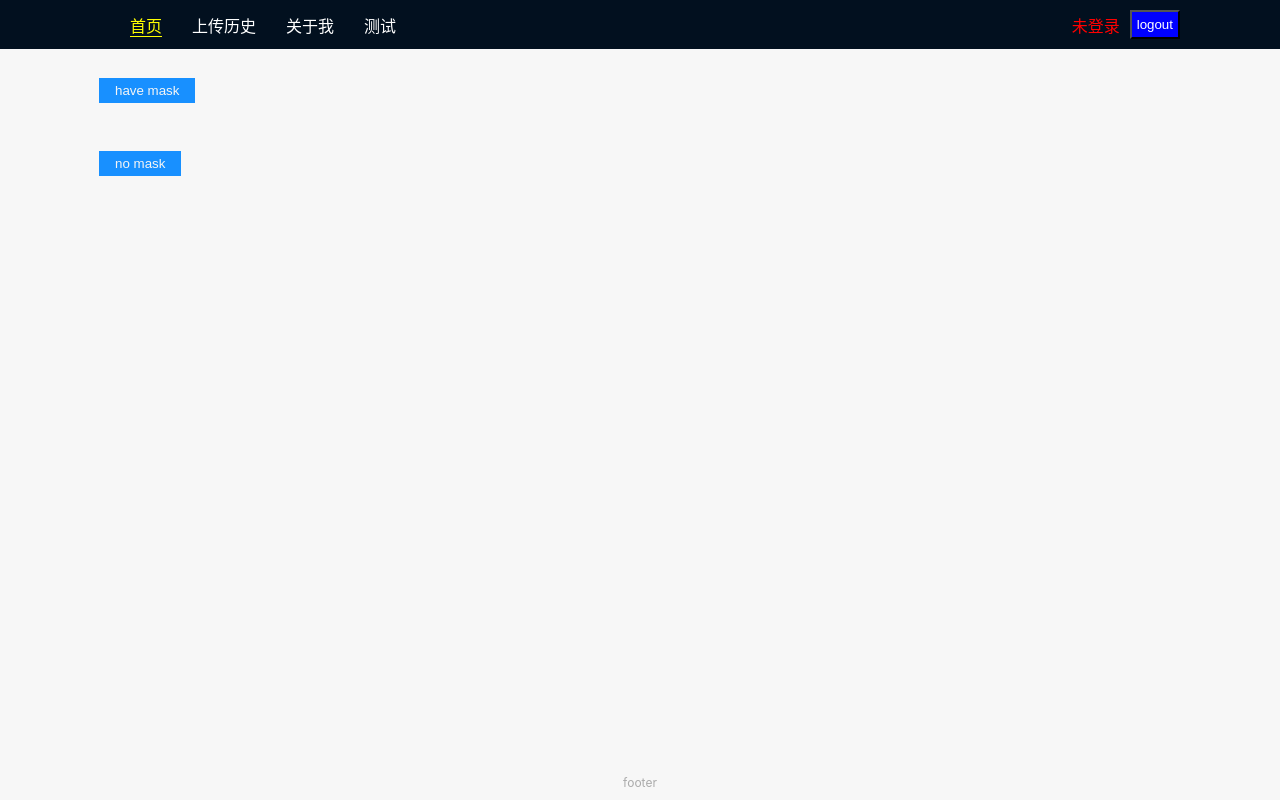
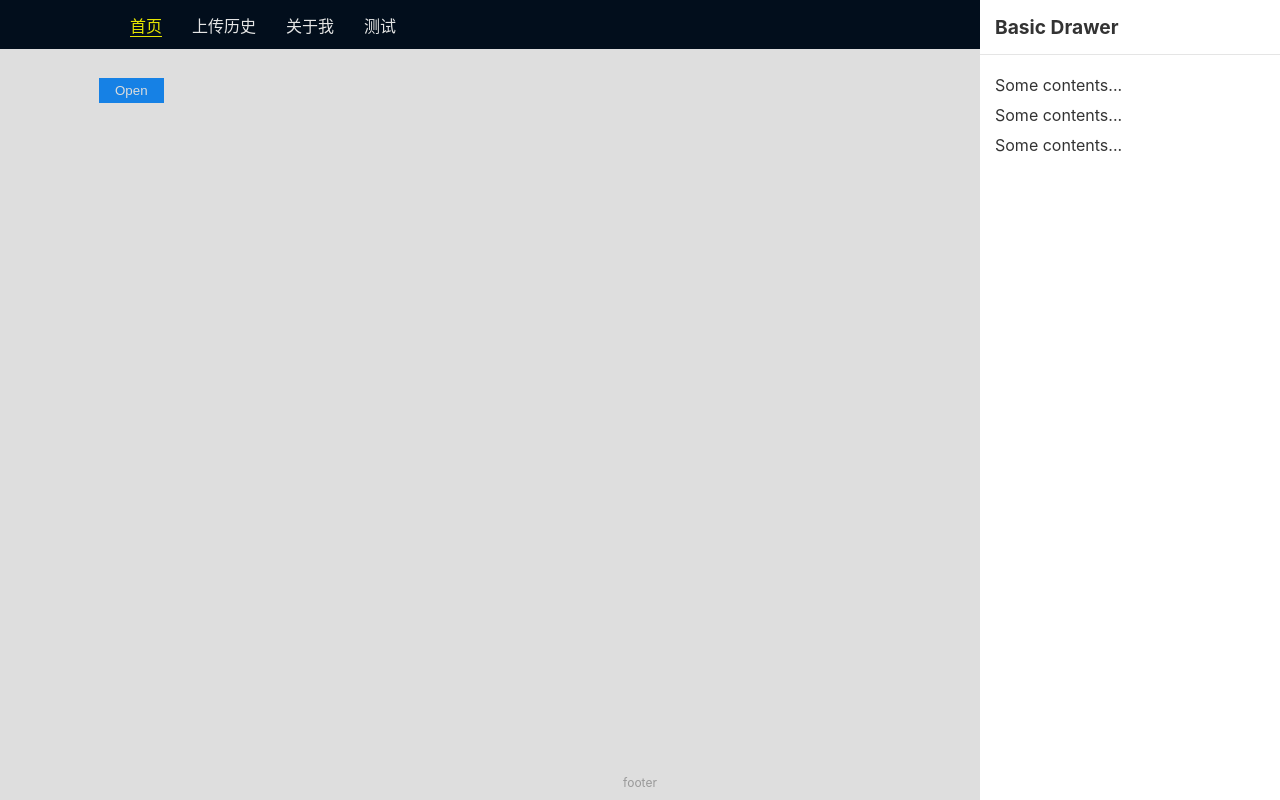
Before and after one commit to leigp555/react-ui-lib, a React app: page / in a window 1280 px wide. Built offline with nearby package versions, Linux system fonts and the light colour scheme.

Commit message:
feat: 完成draw组件基本样式

```diff
--- /dev/null
+++ b/src/lib/Drawer/Drawer.tsx
@@ -0,0 +1,67 @@
+import React, { HTMLAttributes } from 'react';
+import styled from 'styled-components';
+import classNames from 'classnames';
+import { createPortal } from 'react-dom';
+
+interface Props extends HTMLAttributes<HTMLDivElement> {
+  title?: string;
+  position?: 'left' | 'right' | 'top' | 'bottom';
+  visible?: boolean;
+  children?: React.ReactNode;
+}
+const DrawerStyled = styled.div`
+  position: absolute;
+  top: 0;
+  left: 0;
+  width: 100vw;
+  height: 100vh;
+  .main {
+    position: absolute;
+    top: 0;
+    right: 0;
+    height: 100vh;
+    width: 300px;
+    background-color: white;
+    z-index: 100;
+    > .title {
+      font-size: 1.2em;
+      font-weight: 700;
+      padding: 15px;
+      border-bottom: 1px solid rgba(0, 0, 0, 0.1);
+    }
+    > .content {
+      padding: 20px 15px;
+      display: flex;
+      gap: 10px;
+      flex-direction: column;
+    }
+  }
+  .overflow {
+    position: absolute;
+    width: 100vw;
+    height: 100vh;
+    background-color: rgba(0, 0, 0, 0.1);
+    z-index: 1;
+  }
+`;
+const Drawer: React.FC<Props> = (props) => {
+  const { children, title, position, visible, ...rest } = props;
+  return createPortal(
+    <DrawerStyled className={classNames('wrap', position!)} {...rest}>
+      <div className="main">
+        <div className="title">{title}</div>
+        <div className="content">{children}</div>
+      </div>
+      <div className="overflow" />
+    </DrawerStyled>,
+    document.body
+  );
+};
+Drawer.defaultProps = {
+  children: '',
+  title: '',
+  position: 'right',
+  visible: false
+};
+
+export default Drawer;
--- /dev/null
+++ b/src/lib/Drawer/index.scss
@@ -0,0 +1,37 @@
+.box-enter {
+  transform: translateX(300px);
+  opacity: 0;
+}
+.box-enter-active {
+  transform: translateX(0);
+  opacity: 1;
+  transition: all 300ms;
+}
+
+.box-exit {
+  transform: translateX(0);
+  opacity: 1;
+}
+
+.box-exit-active {
+  transform: translateX(300px);
+  opacity: 0;
+  transition: all 300ms
+}
+
+//xx
+
+.overflow-enter {
+  opacity: 0;
+}
+.overflow-enter-active {
+  opacity: 1;
+  transition: all 300ms;
+}
+.overflow-exit {
+  opacity: 1;
+}
+.overflow-exit-active {
+  opacity: 0;
+  transition: all 300ms
+}
--- a/src/lib/Modal/Modal.tsx
+++ b/src/lib/Modal/Modal.tsx
@@ -66,7 +66,7 @@ const Modal: React.FC<Props> = (props) => {
   return createPortal(
     <>
       <Wrap>
-        <CSSTransition in={visible} classNames="box" timeout={1000} unmountOnExit>
+        <CSSTransition in={visible} classNames="box" timeout={500} unmountOnExit>
           <ModalStyled {...rest}>
             <span className="cancelIcon" role="presentation" onClick={onCancel}>
               <CancelIcon width="1em" height="1em" />
--- a/src/pages/Home.tsx
+++ b/src/pages/Home.tsx
@@ -1,7 +1,7 @@
 import React, { useState } from 'react';
 import styled from 'styled-components';
 import Button from '../lib/Button/Button';
-import Modal from '../lib/Modal/Modal';
+import Drawer from '../lib/Drawer/Drawer';
 
 const Wrap = styled.div`
   display: flex;
@@ -9,61 +9,22 @@ const Wrap = styled.div`
   gap: 50px;
 `;
 const Home: React.FC = () => {
-  const [isModalVisible, setIsModalVisible] = useState(false);
-  const [isModalVisible2, setIsModalVisible2] = useState(false);
-  const showModal = () => {
-    setIsModalVisible(true);
-  };
-
-  const handleOk = () => {
-    setIsModalVisible(false);
-    console.log('确定');
-  };
-
-  const handleCancel = () => {
-    setIsModalVisible(false);
-    console.log('取消');
-  };
-
-  const showModal2 = () => {
-    setIsModalVisible2(true);
-  };
-  const handleOk2 = () => {
-    setIsModalVisible2(false);
-    console.log('确定');
-  };
-
-  const handleCancel2 = () => {
-    setIsModalVisible2(false);
-    console.log('取消');
+  const [visible, setVisible] = useState(false);
+  const showDrawer = () => {
+    setVisible(true);
+    console.log('点击了');
   };
   return (
     <Wrap>
       <div>
-        <Button type="primary" onClick={showModal}>
-          have mask
+        <Button type="primary" onClick={showDrawer}>
+          Open
         </Button>
-        <Modal title="Basic Modal" visible={isModalVisible} onOk={handleOk} onCancel={handleCancel}>
+        <Drawer title="Basic Drawer" position="right" visible={visible}>
           <p>Some contents...</p>
           <p>Some contents...</p>
           <p>Some contents...</p>
-        </Modal>
-      </div>
-      <div>
-        <Button type="primary" onClick={showModal2}>
-          no mask
-        </Button>
-        <Modal
-          title="Basic Modal"
-          visible={isModalVisible2}
-          onOk={handleOk2}
-          onCancel={handleCancel2}
-          mask={false}
-        >
-          <p>Some contents...</p>
-          <p>Some contents...</p>
-          <p>Some contents...</p>
-        </Modal>
+        </Drawer>
       </div>
     </Wrap>
   );
```
